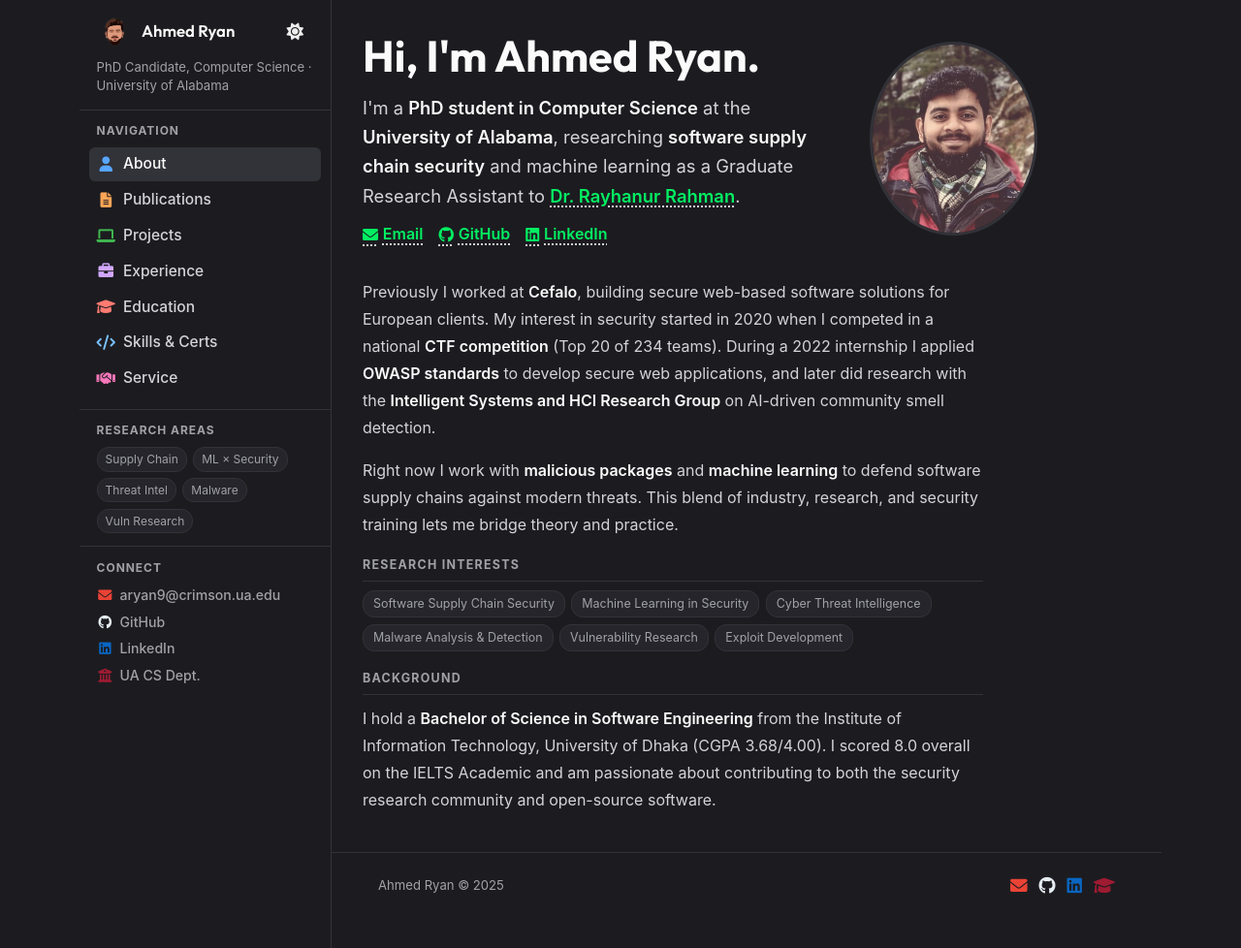
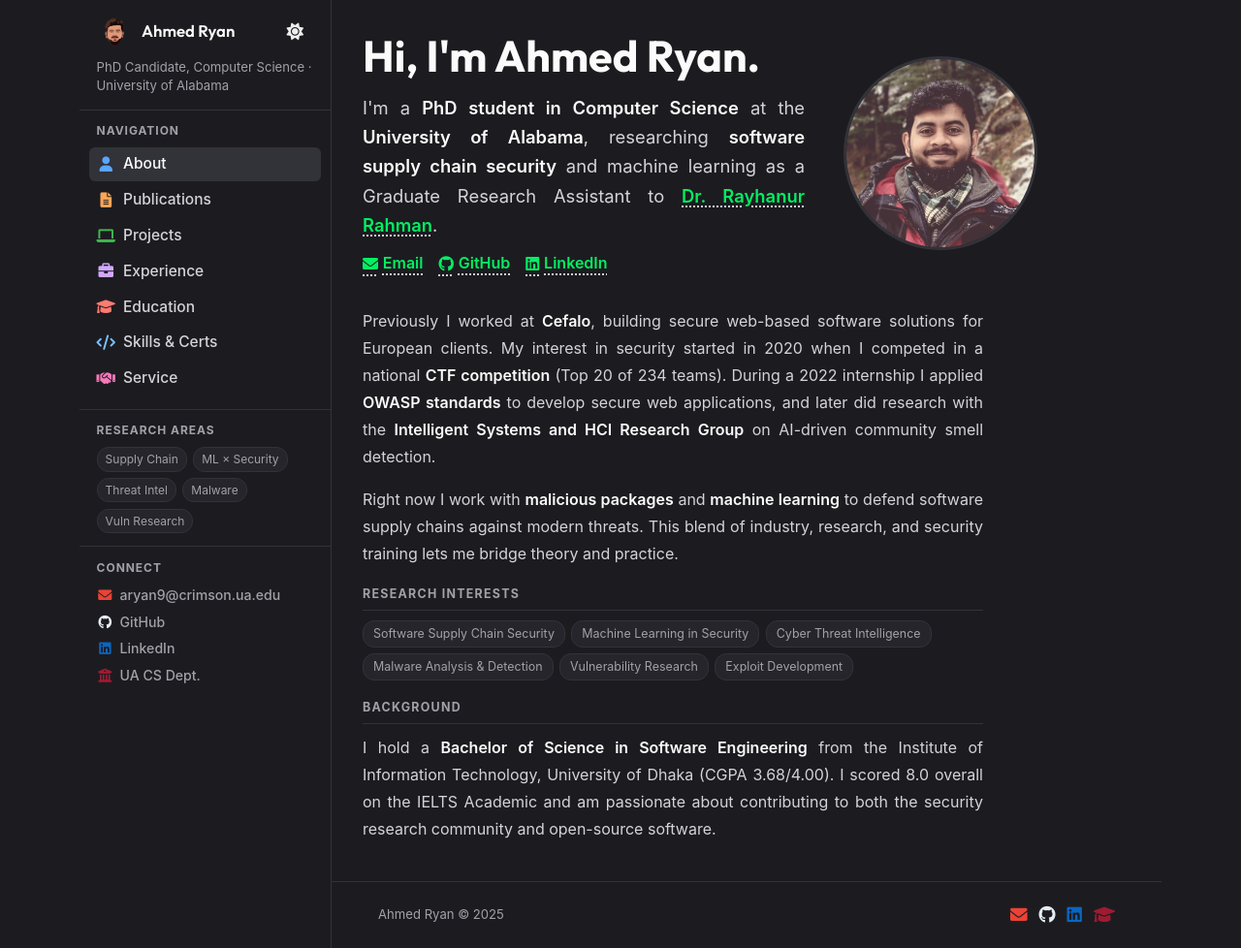
Before and after one commit to fraxhost/fraxhost.github.io, a Jekyll site: the page built from index.html, in a window 1280 px wide and 978 px high. Shown: the whole window at 97% size. Built offline with Jekyll 4.4.1, drawn with Linux system fonts in a browser that asks for light colours.

Commit message:
fix: circular hero image on wide screen; justify description text
- Add flex-shrink: 0 to .hero-image-container (the flex child div) so
  the global img { max-width: 100% } rule can't squeeze the image width
  below its set height, which was causing the oval/elliptical shape
- Add text-align: justify to .hero-description and .about-para

Co-Authored-By: Claude Sonnet 4.6 <noreply@anthropic.com>

```diff
--- a/css/index.css
+++ b/css/index.css
@@ -39,6 +39,7 @@
   line-height: 1.65;
   margin: 0;
   max-width: 560px;
+  text-align: justify;
 }
 
 .hero-description strong {
@@ -57,6 +58,7 @@
   line-height: 1.75;
   color: var(--color-text);
   margin: 0 0 1rem;
+  text-align: justify;
 }
 
 .about-para strong {
@@ -86,6 +88,10 @@
     gap: 2.5rem;
   }
 
+  .hero-image-container {
+    flex-shrink: 0;
+  }
+
   .hero-image {
     width: 160px;
     height: 160px;
```
